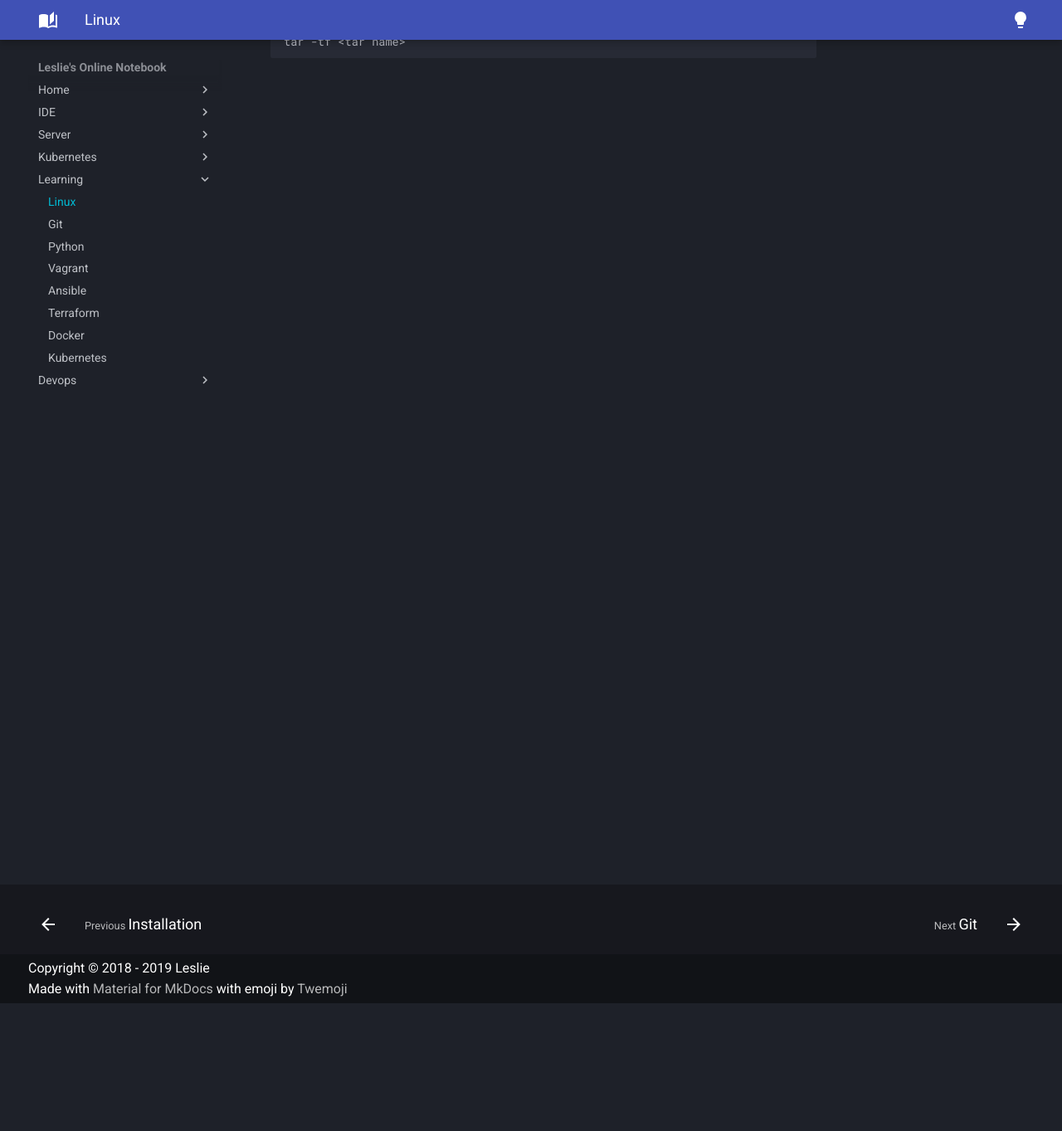
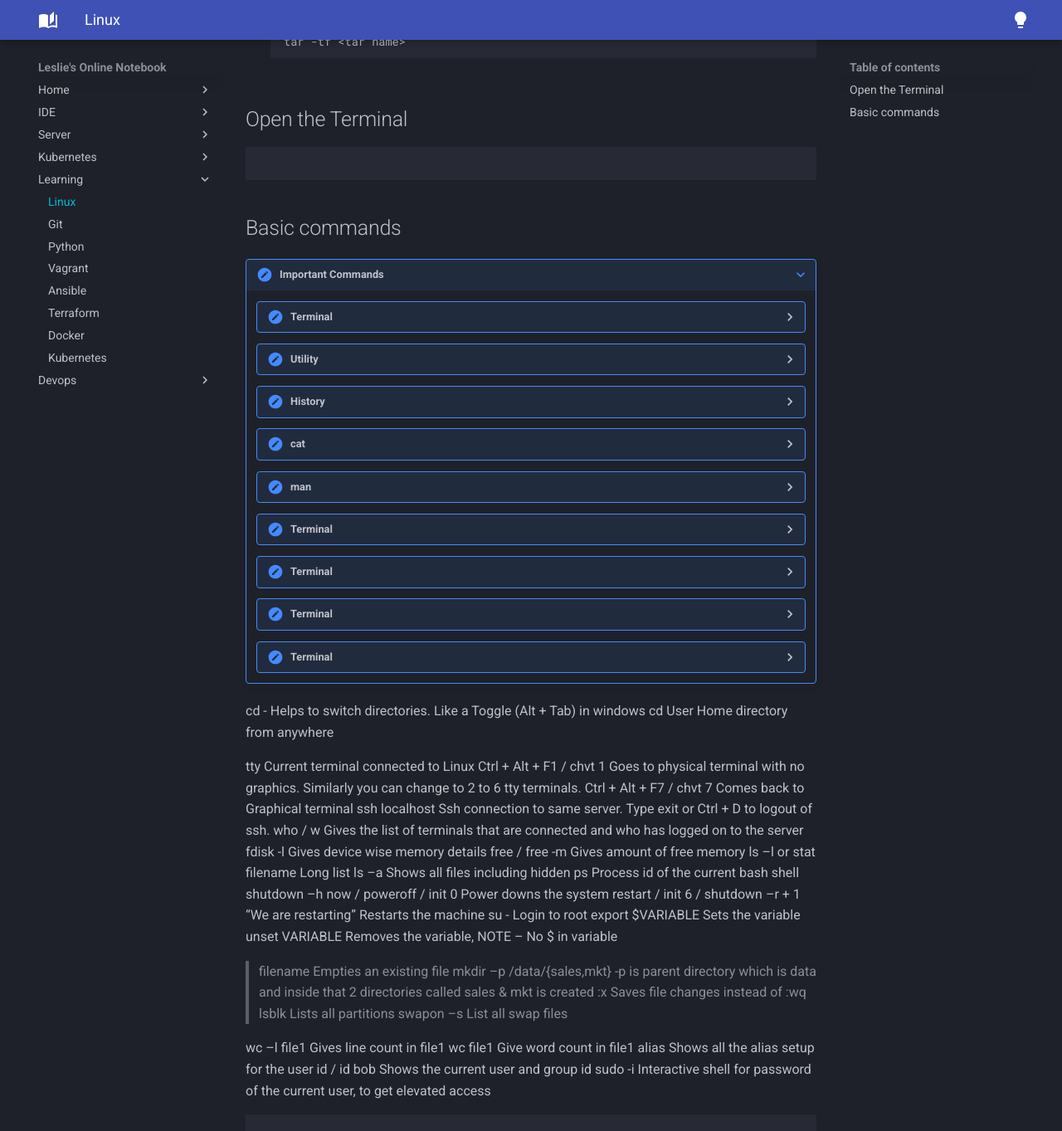
Before and after one commit to leslieclif/notebook, an MkDocs documentation site: the page built from docs/learning/linux.md, in a window 1280 px wide and 1400 px high, scrolled down 191 px. Shown: the top 1363 px of the window at 83% size. Built offline with MkDocs 1.6.1 and Material for MkDocs 9.7.7, drawn with Linux system fonts in a browser that asks for light colours.

Commit message:
Updated Linux Commands

````diff
--- a/docs/learning/linux.md
+++ b/docs/learning/linux.md
@@ -2,3 +2,164 @@
 ```BASH
 tar -tf <tar name>
 ```
+# Open the Terminal
+
+```CONSOLE
+
+```
+# Basic commands
+
+???+ note "Important Commands"
+
+    ??? summary "Terminal"
+        ```BASH
+        Ctrl+Alt+T      # Open the terminal
+        Ctrl+D          # Close the terminal
+        exit            # Close the terminal
+        Ctrl + L	    # Clear the screen, but will keep the current command
+        Ctrl + Shift +	# Increases font size of the terminal
+        ```
+    ??? summary "Utility"
+        ```BASH
+        cal	                        # Calendar current month
+        cal -3	                    # Current -1, Current , Current +1 month
+        cal 5 1967	                # Format is (Month and Year). Gives May 1967
+        date	                    # Current date in BST (default)
+        date -u                     # Current date in UTC
+        date --date “30 days”	    # Gives current date + 30 days (future date)
+        date --date “30 days ago”	# Gives current date – 30 days (past date)
+        which echo                  # Shows where the command is stored in PATH
+        ```
+    ??? summary "History"
+        ```BASH
+        history	                    # List all the commands executed
+        !!                          # Run the previous command
+        !50                         # Run the command that is on line 50 of history output
+        history –c; history –w;     # Clears history and writes back to the file
+        ```
+    ??? summary "cat"
+        ```BASH
+        Ctrl + L	    # Clear the screen, but will keep the current command
+        Ctrl + Shift +	# Increases font size of the terminal
+        ```
+    ??? summary "man"
+        Using the Manual
+        ```BASH
+        man –k <search term>	    # Search the manual for pages matching <search term>.
+        man 5 <system.conf>         # Shows 5 pages where system.conf was found
+        man 5 ntp.conf / 	Shows the help pages for going through configuration options
+
+        ```
+    ??? summary "Terminal"
+        ```BASH
+        Ctrl + L	    # Clear the screen, but will keep the current command
+        Ctrl + Shift +	# Increases font size of the terminal
+        ```
+    ??? summary "Terminal"
+        ```BASH
+        Ctrl + L	    # Clear the screen, but will keep the current command
+        Ctrl + Shift +	# Increases font size of the terminal
+        ```
+    ??? summary "Terminal"
+        ```BASH
+        Ctrl + L	    # Clear the screen, but will keep the current command
+        Ctrl + Shift +	# Increases font size of the terminal
+        ```
+    ??? summary "Terminal"
+        ```BASH
+        Ctrl + L	    # Clear the screen, but will keep the current command
+        Ctrl + Shift +	# Increases font size of the terminal
+        ```
+
+cd -	Helps to switch directories. Like a Toggle (Alt + Tab) in windows
+cd	User Home directory from anywhere
+
+tty	Current terminal connected to Linux
+Ctrl + Alt + F1 / chvt 1	Goes to physical terminal with no graphics. Similarly you can change to 2 to 6 tty terminals.
+Ctrl + Alt + F7 / chvt 7	Comes back to Graphical terminal
+ssh localhost	Ssh connection to same server. Type exit or Ctrl + D to logout of ssh.
+who / w	Gives the list of terminals that are connected and who has logged on to the server
+fdisk -l 	Gives device wise memory details
+free / free -m	Gives amount of free memory
+ls –l or stat filename	Long list
+ls –a	Shows all files including hidden
+ps	Process id of the current bash shell
+shutdown –h now / poweroff / init 0	Power downs the system
+restart / init 6 / shutdown –r + 1 “We are restarting”	Restarts the machine
+su -	Login to root
+export $VARIABLE	Sets the variable
+unset VARIABLE	Removes the variable, NOTE – No $ in variable
+> filename	Empties an existing file
+mkdir –p /data/{sales,mkt}	-p is parent directory which is data and inside that 2 directories called sales & mkt is created
+:x	Saves file changes instead of :wq
+lsblk	Lists all partitions
+swapon –s	List all swap files
+
+wc –l file1	Gives line count in file1
+wc file1	Give word count in file1
+alias	Shows all the alias setup for the user
+id / id bob	Shows the current user and group id
+sudo -i	Interactive shell for password of the current user, to get elevated access
+
+
+
+```BASH
+```
+```BASH
+```
+```BASH
+```
+```BASH
+```
+```BASH
+```
+```BASH
+```
+```BASH
+```
+```BASH
+```
+```BASH
+```
+```BASH
+```
+```BASH
+```
+```BASH
+```
+```BASH
+```
+```BASH
+```
+```BASH
+```
+```BASH
+```
+```BASH
+```
+```BASH
+```
+```BASH
+```
+```BASH
+```
+```BASH
+```
+```BASH
+```
+```BASH
+```
+```BASH
+```
+```BASH
+```
+```BASH
+```
+```BASH
+```
+```BASH
+```
+```BASH
+```
+```BASH
+```
````
